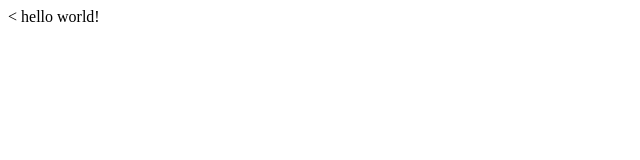
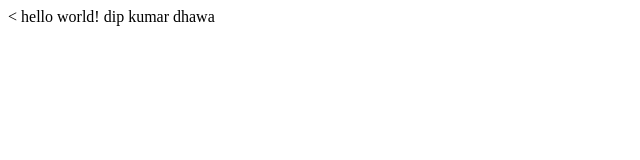
Before and after one commit to KUMARHKR/PROJECT, a plain HTML site: page index.html in a window 1280 px wide. Shown: the whole page, without its empty margins (0-640 px from the left). Drawn offline with Linux system fonts and the light colour scheme.

Commit message:
Update index.html

```diff
--- a/index.html
+++ b/index.html
@@ -8,7 +8,7 @@
   </head>
   <body>
 
-    hello world!
+    hello world! dip kumar dhawa
 
 
   </body>
```
